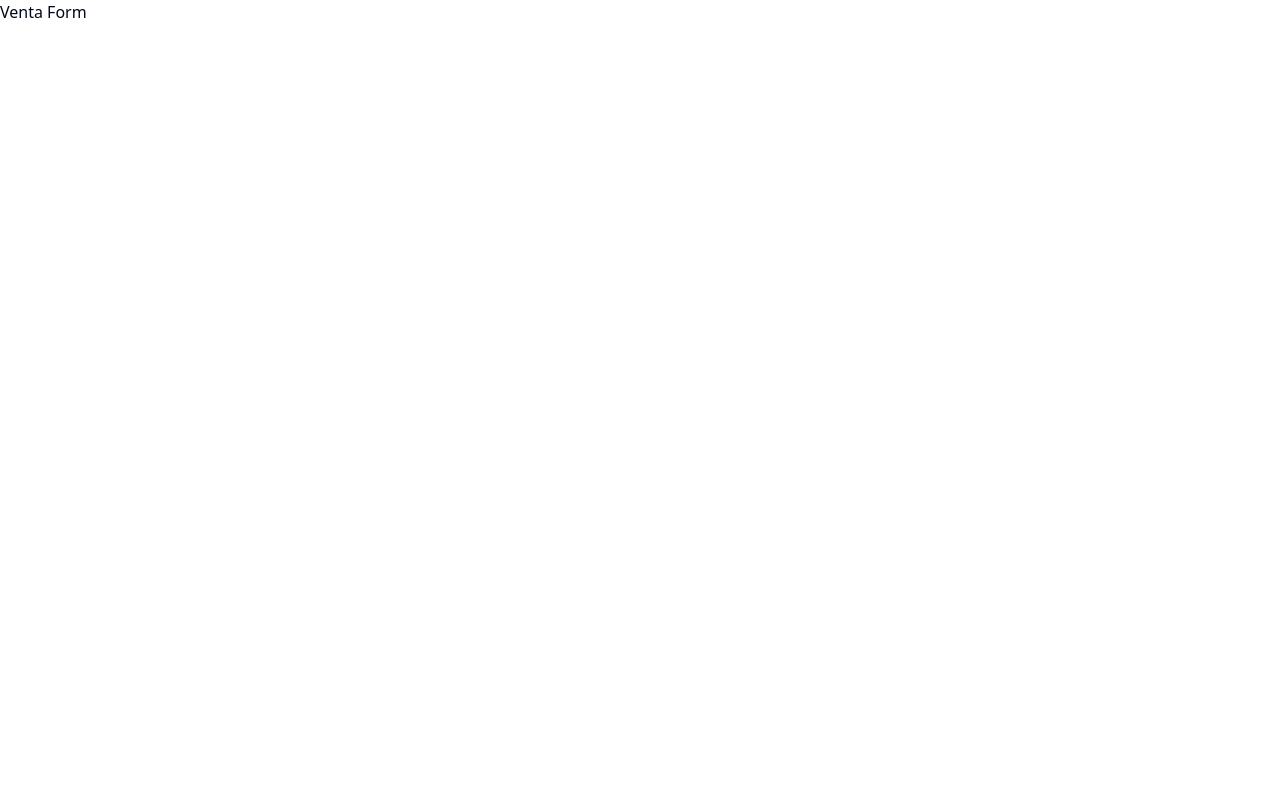
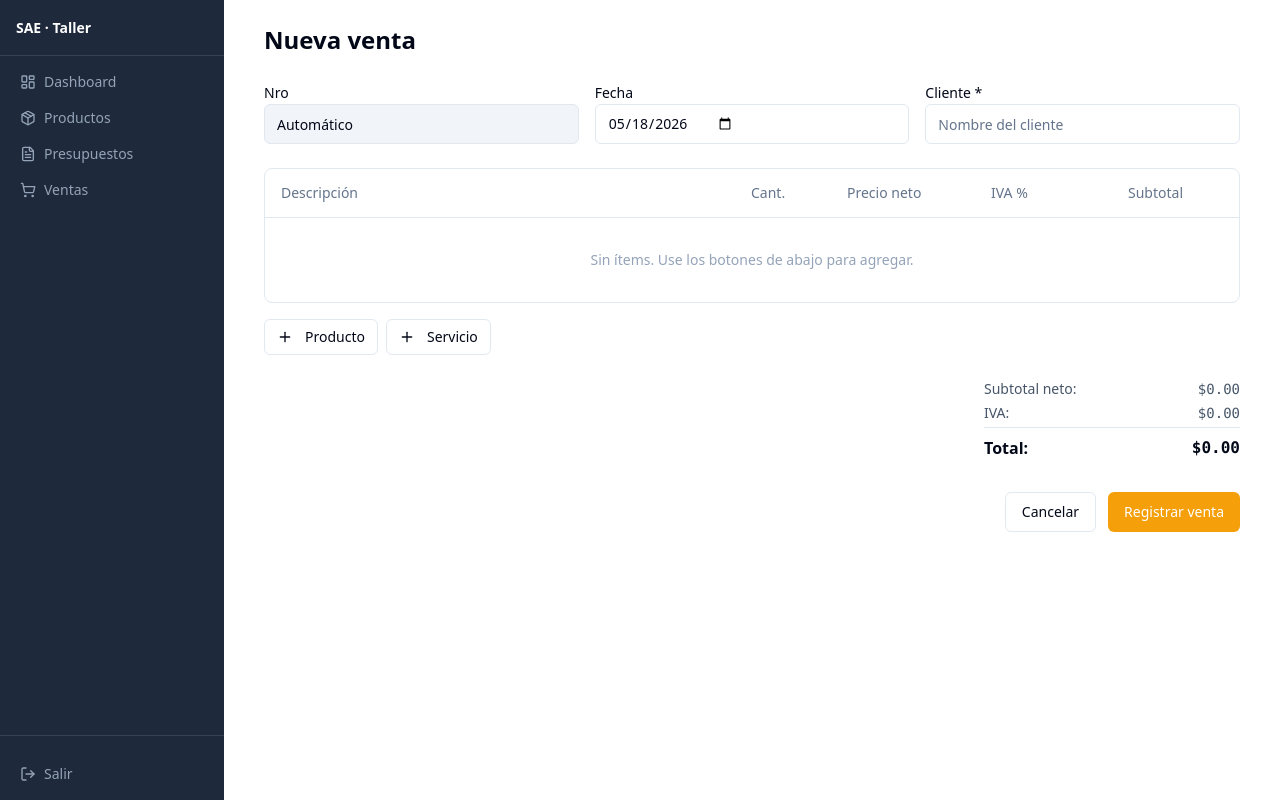
Before and after one commit to juanzeballos/sae, a React (Vite) app in the folder frontend/: page /ventas/nueva in a window 1280 px wide. Built offline with nearby package versions, Linux system fonts and the light colour scheme; sample sign-in values are in the browser's storage.

Commit message:
feat(fase2): agregar VentaFormPage (registro directo de venta)

```diff
--- a/frontend/src/pages/VentaFormPage.tsx
+++ b/frontend/src/pages/VentaFormPage.tsx
@@ -1,3 +1,261 @@
-export default function VentaFormPage() {
-  return <div>Venta Form</div>
+import { useState, useMemo } from 'react'
+import { useNavigate } from 'react-router-dom'
+import AppLayout from '@/components/layout/AppLayout'
+import { ProductoSelectorModal } from '@/components/presupuestos/ProductoSelectorModal'
+import { Button } from '@/components/ui/button'
+import { Input } from '@/components/ui/input'
+import { Label } from '@/components/ui/label'
+import {
+  Select, SelectContent, SelectItem, SelectTrigger, SelectValue,
+} from '@/components/ui/select'
+import {
+  Table, TableBody, TableCell, TableHead, TableHeader, TableRow,
+} from '@/components/ui/table'
+import { useToast } from '@/hooks/use-toast'
+import { ventasService } from '@/services/ventas'
+import type { Producto } from '@/types'
+import { Trash2, Plus } from 'lucide-react'
+
+interface ItemRow {
+  key: string
+  productoId?: number
+  tipoItem: 'PRODUCTO' | 'SERVICIO'
+  descripcionItem: string
+  cantidad: number
+  precioUnitarioNeto: number
+  alicuotaIva: number
 }
+
+function nuevaFila(): ItemRow {
+  return {
+    key: Math.random().toString(36).slice(2),
+    tipoItem: 'SERVICIO',
+    descripcionItem: '',
+    cantidad: 1,
+    precioUnitarioNeto: 0,
+    alicuotaIva: 21,
+  }
+}
+
+function VentaFormPage() {
+  const navigate = useNavigate()
+  const { toast } = useToast()
+
+  const [clienteNombre, setClienteNombre] = useState('')
+  const [fecha, setFecha] = useState(new Date().toISOString().split('T')[0])
+  const [items, setItems] = useState<ItemRow[]>([])
+  const [selectorOpen, setSelectorOpen] = useState(false)
+  const [saving, setSaving] = useState(false)
+
+  const { subtotalNeto, totalIva, total } = useMemo(() => {
+    let sn = 0, iv = 0
+    for (const item of items) {
+      const itemSn = item.cantidad * item.precioUnitarioNeto
+      sn += itemSn
+      iv += itemSn * item.alicuotaIva / 100
+    }
+    return { subtotalNeto: sn, totalIva: iv, total: sn + iv }
+  }, [items])
+
+  function addProducto(producto: Producto) {
+    setItems(prev => [...prev, {
+      key: Math.random().toString(36).slice(2),
+      productoId: producto.id,
+      tipoItem: 'PRODUCTO',
+      descripcionItem: producto.nombre,
+      cantidad: 1,
+      precioUnitarioNeto: producto.precioVentaNeto,
+      alicuotaIva: producto.alicuotaIva,
+    }])
+  }
+
+  function updateItem(key: string, field: keyof ItemRow, value: string | number) {
+    setItems(prev => prev.map(item => item.key === key ? { ...item, [field]: value } : item))
+  }
+
+  function removeItem(key: string) {
+    setItems(prev => prev.filter(item => item.key !== key))
+  }
+
+  async function handleRegistrar() {
+    if (!clienteNombre.trim()) {
+      toast({ title: 'El nombre del cliente es obligatorio', variant: 'destructive' })
+      return
+    }
+    if (items.length === 0) {
+      toast({ title: 'Agregue al menos un ítem', variant: 'destructive' })
+      return
+    }
+
+    setSaving(true)
+    try {
+      const venta = await ventasService.crear({
+        clienteNombre,
+        fecha,
+        detalles: items.map(item => ({
+          productoId: item.productoId ?? null,
+          tipoItem: item.tipoItem,
+          descripcionItem: item.descripcionItem,
+          cantidad: item.cantidad,
+          precioUnitarioNeto: item.precioUnitarioNeto,
+          alicuotaIva: item.alicuotaIva,
+        })),
+      })
+      toast({ title: `Venta #${venta.numero} registrada` })
+      navigate('/ventas')
+    } catch (err: unknown) {
+      const msg = (err as { response?: { data?: { message?: string } } })
+        ?.response?.data?.message ?? 'Error al registrar'
+      toast({ title: msg, variant: 'destructive' })
+    } finally {
+      setSaving(false)
+    }
+  }
+
+  return (
+    <AppLayout>
+      <div className="p-6 max-w-5xl mx-auto">
+        <h1 className="text-2xl font-semibold mb-6">Nueva venta</h1>
+
+        <div className="grid grid-cols-3 gap-4 mb-6">
+          <div>
+            <Label>Nro</Label>
+            <Input value="Automático" readOnly className="bg-slate-100" />
+          </div>
+          <div>
+            <Label>Fecha</Label>
+            <Input type="date" value={fecha} onChange={e => setFecha(e.target.value)} />
+          </div>
+          <div>
+            <Label>Cliente *</Label>
+            <Input
+              placeholder="Nombre del cliente"
+              value={clienteNombre}
+              onChange={e => setClienteNombre(e.target.value)}
+            />
+          </div>
+        </div>
+
+        <div className="border rounded-lg overflow-hidden mb-4">
+          <Table>
+            <TableHeader>
+              <TableRow>
+                <TableHead>Descripción</TableHead>
+                <TableHead className="w-24">Cant.</TableHead>
+                <TableHead className="w-36">Precio neto</TableHead>
+                <TableHead className="w-24">IVA %</TableHead>
+                <TableHead className="w-32 text-right">Subtotal</TableHead>
+                <TableHead className="w-10"></TableHead>
+              </TableRow>
+            </TableHeader>
+            <TableBody>
+              {items.map(item => {
+                const subtotal = item.cantidad * item.precioUnitarioNeto
+                return (
+                  <TableRow key={item.key}>
+                    <TableCell>
+                      <Input
+                        value={item.descripcionItem}
+                        onChange={e => updateItem(item.key, 'descripcionItem', e.target.value)}
+                        className="h-8"
+                      />
+                    </TableCell>
+                    <TableCell>
+                      <Input
+                        type="number" min={0.01} step={0.01}
+                        value={item.cantidad}
+                        onChange={e => updateItem(item.key, 'cantidad', parseFloat(e.target.value) || 0)}
+                        className="h-8"
+                      />
+                    </TableCell>
+                    <TableCell>
+                      <Input
+                        type="number" min={0} step={0.01}
+                        value={item.precioUnitarioNeto}
+                        onChange={e => updateItem(item.key, 'precioUnitarioNeto', parseFloat(e.target.value) || 0)}
+                        className="h-8"
+                      />
+                    </TableCell>
+                    <TableCell>
+                      <Select
+                        value={String(item.alicuotaIva)}
+                        onValueChange={v => updateItem(item.key, 'alicuotaIva', Number(v))}
+                      >
+                        <SelectTrigger className="h-8">
+                          <SelectValue />
+                        </SelectTrigger>
+                        <SelectContent>
+                          <SelectItem value="0">0%</SelectItem>
+                          <SelectItem value="10">10.5%</SelectItem>
+                          <SelectItem value="21">21%</SelectItem>
+                        </SelectContent>
+                      </Select>
+                    </TableCell>
+                    <TableCell className="text-right font-mono text-sm">
+                      ${subtotal.toFixed(2)}
+                    </TableCell>
+                    <TableCell>
+                      <Button size="sm" variant="ghost" onClick={() => removeItem(item.key)}>
+                        <Trash2 className="h-4 w-4 text-red-400" />
+                      </Button>
+                    </TableCell>
+                  </TableRow>
+                )
+              })}
+              {items.length === 0 && (
+                <TableRow>
+                  <TableCell colSpan={6} className="text-center text-slate-400 py-8">
+                    Sin ítems. Use los botones de abajo para agregar.
+                  </TableCell>
+                </TableRow>
+              )}
+            </TableBody>
+          </Table>
+        </div>
+
+        <div className="flex gap-2 mb-6">
+          <Button variant="outline" size="sm" onClick={() => setSelectorOpen(true)}>
+            <Plus className="h-4 w-4 mr-1" /> Producto
+          </Button>
+          <Button variant="outline" size="sm" onClick={() => setItems(prev => [...prev, nuevaFila()])}>
+            <Plus className="h-4 w-4 mr-1" /> Servicio
+          </Button>
+        </div>
+
+        <div className="flex justify-end mb-8">
+          <div className="w-64 space-y-1 text-sm">
+            <div className="flex justify-between text-slate-600">
+              <span>Subtotal neto:</span>
+              <span className="font-mono">${subtotalNeto.toFixed(2)}</span>
+            </div>
+            <div className="flex justify-between text-slate-600">
+              <span>IVA:</span>
+              <span className="font-mono">${totalIva.toFixed(2)}</span>
+            </div>
+            <div className="flex justify-between font-semibold text-base border-t pt-2">
+              <span>Total:</span>
+              <span className="font-mono">${total.toFixed(2)}</span>
+            </div>
+          </div>
+        </div>
+
+        <div className="flex justify-end gap-3">
+          <Button variant="outline" onClick={() => navigate('/ventas')}>
+            Cancelar
+          </Button>
+          <Button onClick={handleRegistrar} disabled={saving}>
+            Registrar venta
+          </Button>
+        </div>
+      </div>
+
+      <ProductoSelectorModal
+        open={selectorOpen}
+        onClose={() => setSelectorOpen(false)}
+        onSelect={addProducto}
+      />
+    </AppLayout>
+  )
+}
+
+export default VentaFormPage
```
